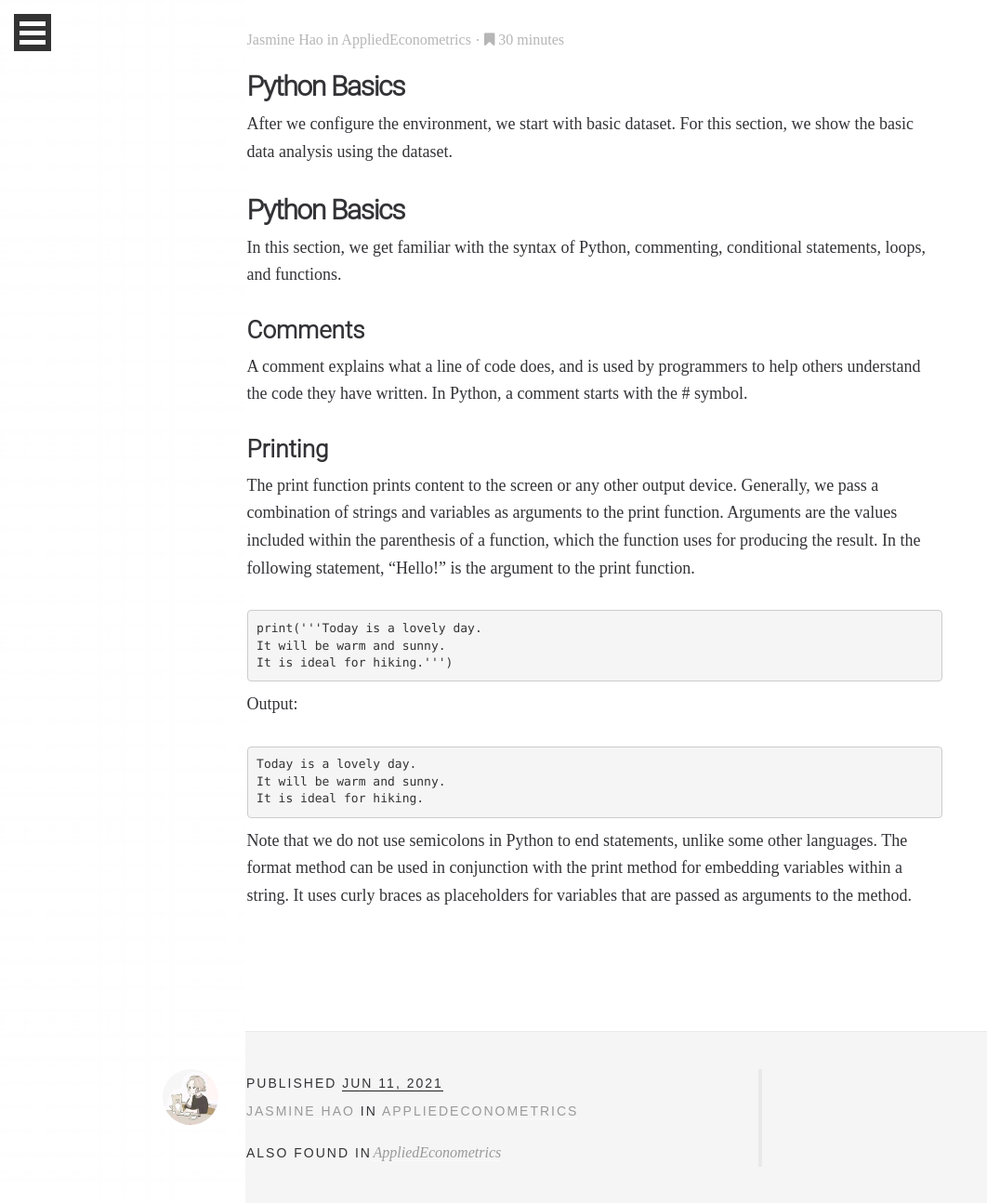
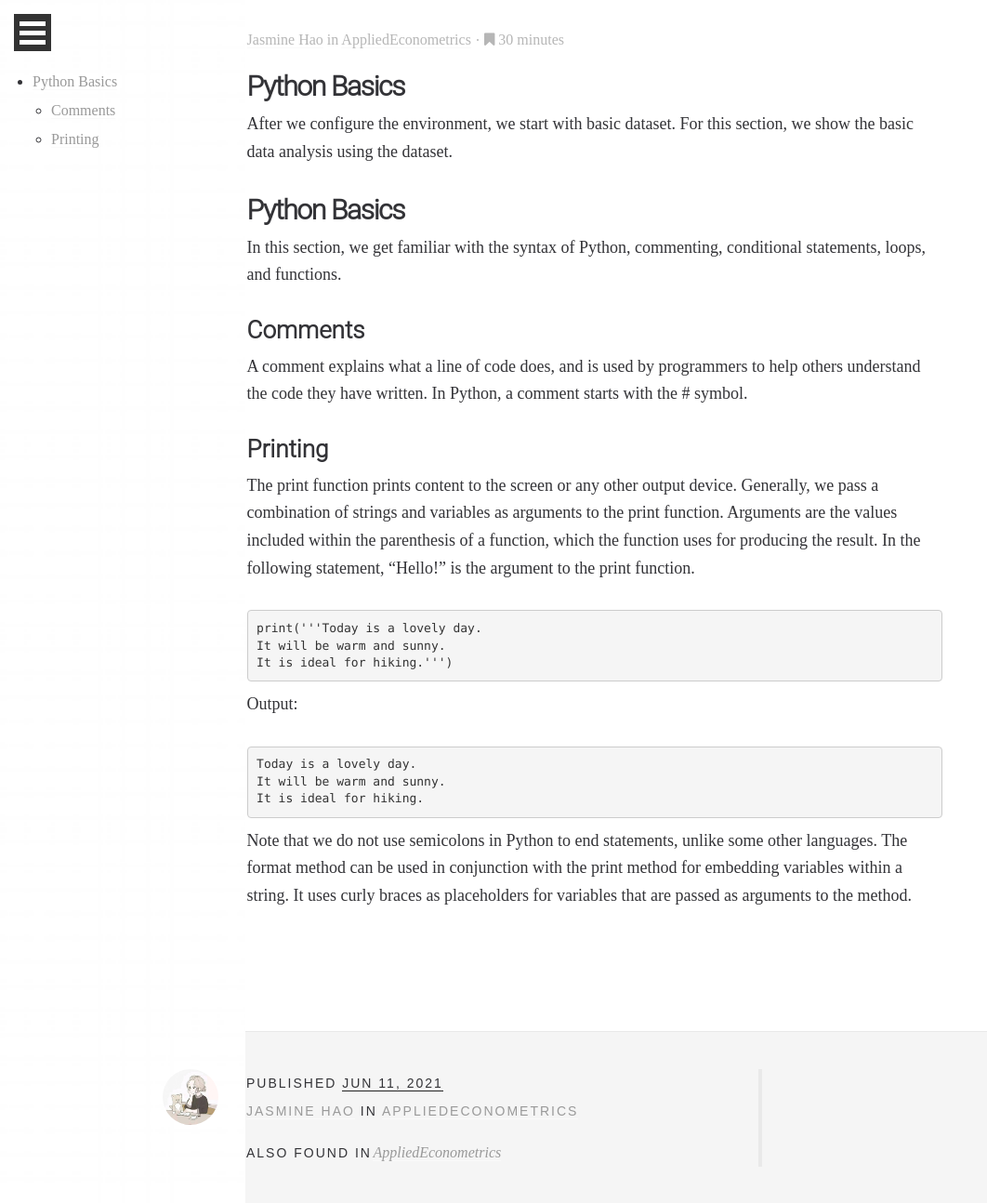
Before and after one commit to HKU-applied-econ/AppliedEcon2021.github.io, a Jekyll site: the page built from _posts/2021-09-11-week1-2.md, in a window 1280 px wide. Shown: the whole page at 93% size, without its empty margins (0-1062 px from the left). Built offline with Jekyll 4.4.1, drawn with Linux system fonts in a browser that asks for light colours; the table of contents is made by our own code.

Commit message:
update sidebar

```diff
--- a/_layouts/post.html
+++ b/_layouts/post.html
@@ -33,7 +33,7 @@ layout: default
         <div>
 
             <div id="markdown-content">
-                {{ toc }}
+                {%toc%}
             </div>
         </div>
     </div>
```
Also changed, not shown: 4 other files.
